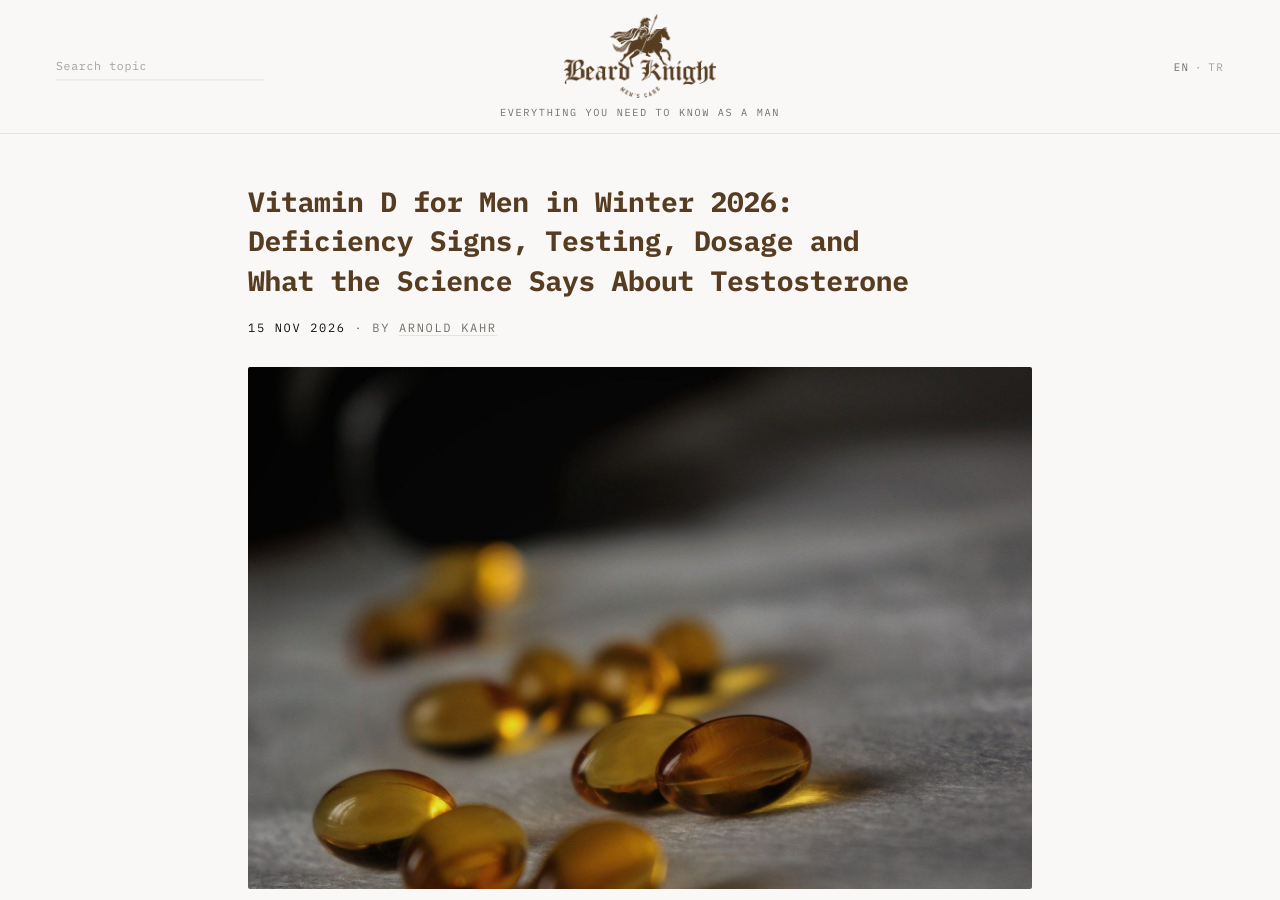
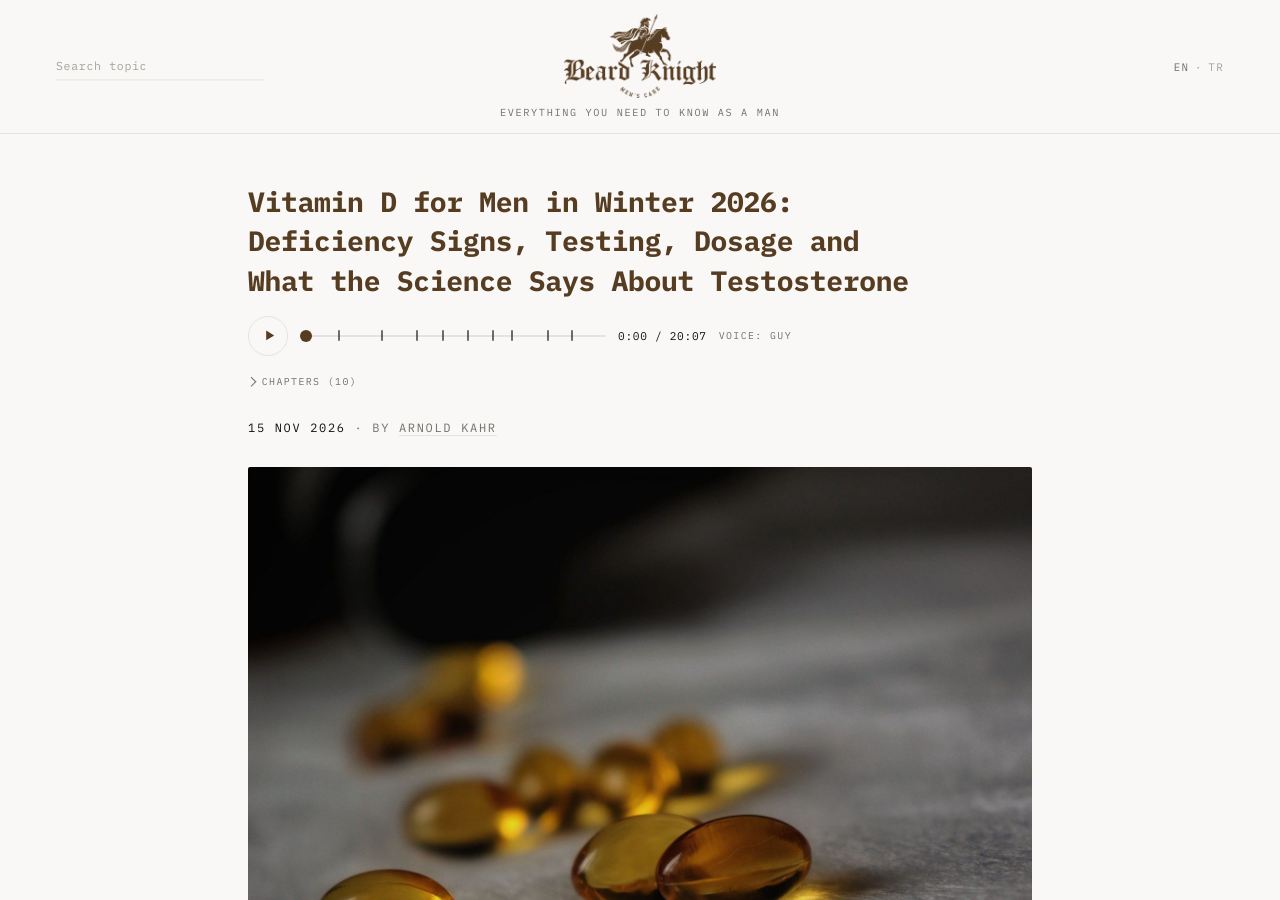
Before and after one commit to architect-high-level-core/beard-knight, a Jekyll site: the page built from _posts/2026-11-15-vitamin-d-for-men-in-winter-2026.md, in a window 1280 px wide and 900 px high. Built offline with Jekyll 4.4.1, drawn with Linux system fonts in a browser that asks for light colours; part of the change alters nothing that is shown.

Commit message:
Audio with chapters: vitamin-d-for-men-in-winter-2026

```diff
--- a/_posts/2026-11-15-vitamin-d-for-men-in-winter-2026.md
+++ b/_posts/2026-11-15-vitamin-d-for-men-in-winter-2026.md
@@ -11,6 +11,20 @@ image_credit: "Katya Kozlenko"
 image_license: "Pexels License"
 image_license_url: "https://www.pexels.com/license/"
 image_source_url: "https://www.pexels.com/photo/close-up-of-oil-capsules-15834199/"
+audio: /assets/audio/vitamin-d-for-men-in-winter-2026.mp3
+audio_voice: Guy
+audio_duration: "20:07"
+audio_chapters:
+  - {t: 0, title: "Intro"}
+  - {t: 134, title: "Why winter switches off the sunshine…"}
+  - {t: 314, title: "How much vitamin D should a man take?"}
+  - {t: 454, title: "The Endocrine Society 2024 guideline"}
+  - {t: 561, title: "The 25(OH)D blood test"}
+  - {t: 665, title: "Vitamin D and testosterone"}
+  - {t: 766, title: "Winter blues, muscle and bones"}
+  - {t: 847, title: "Vitamin D, hair and the beard"}
+  - {t: 993, title: "Premium picks"}
+  - {t: 1090, title: "FAQ: vitamin D for men in winter"}
 ---
 
 The days are short, the light is low and most of your waking hours are spent under office lights, in a car or behind glass. For a lot of men, that is the season when **vitamin D** quietly slips. Known as the "sunshine vitamin", vitamin D supports bones, muscles, nerves and the immune system, and in winter the main supply route – your own skin – can almost shut down.
```
Also changed, not shown: 1 other file.
